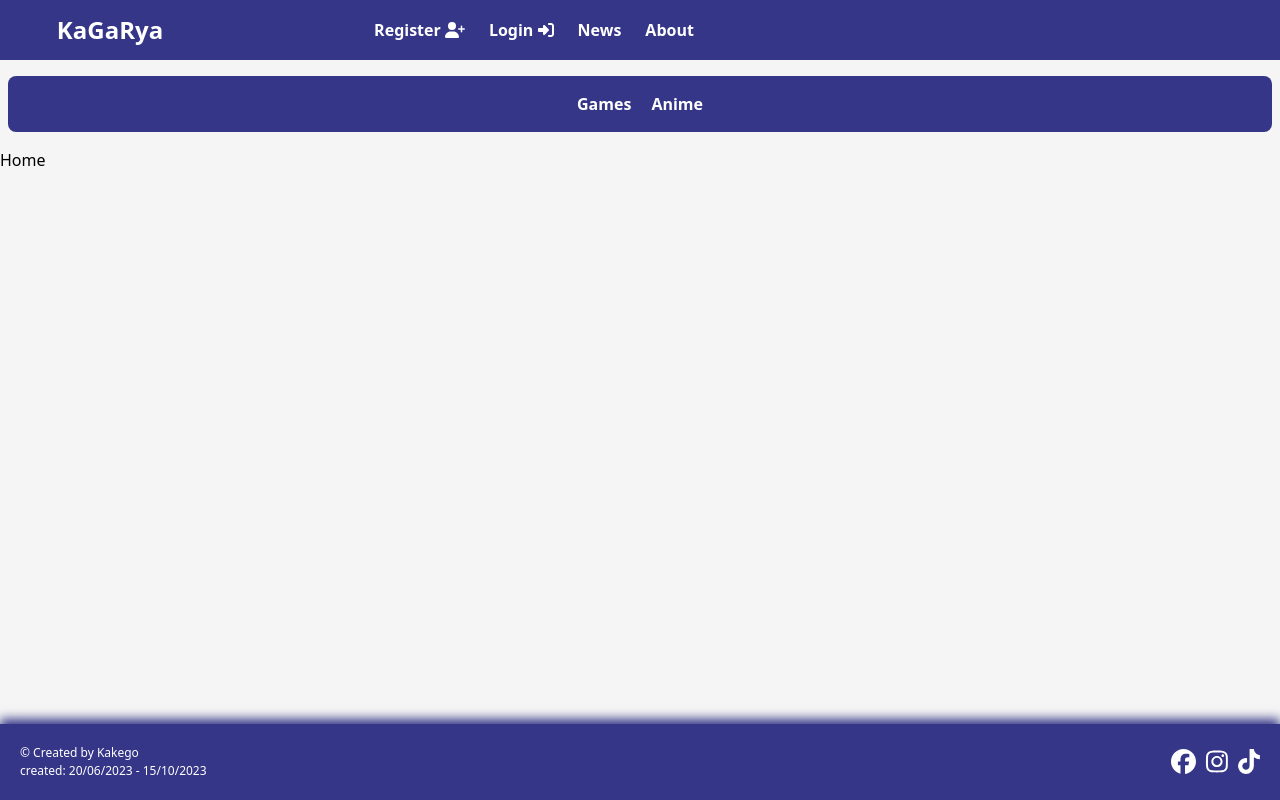
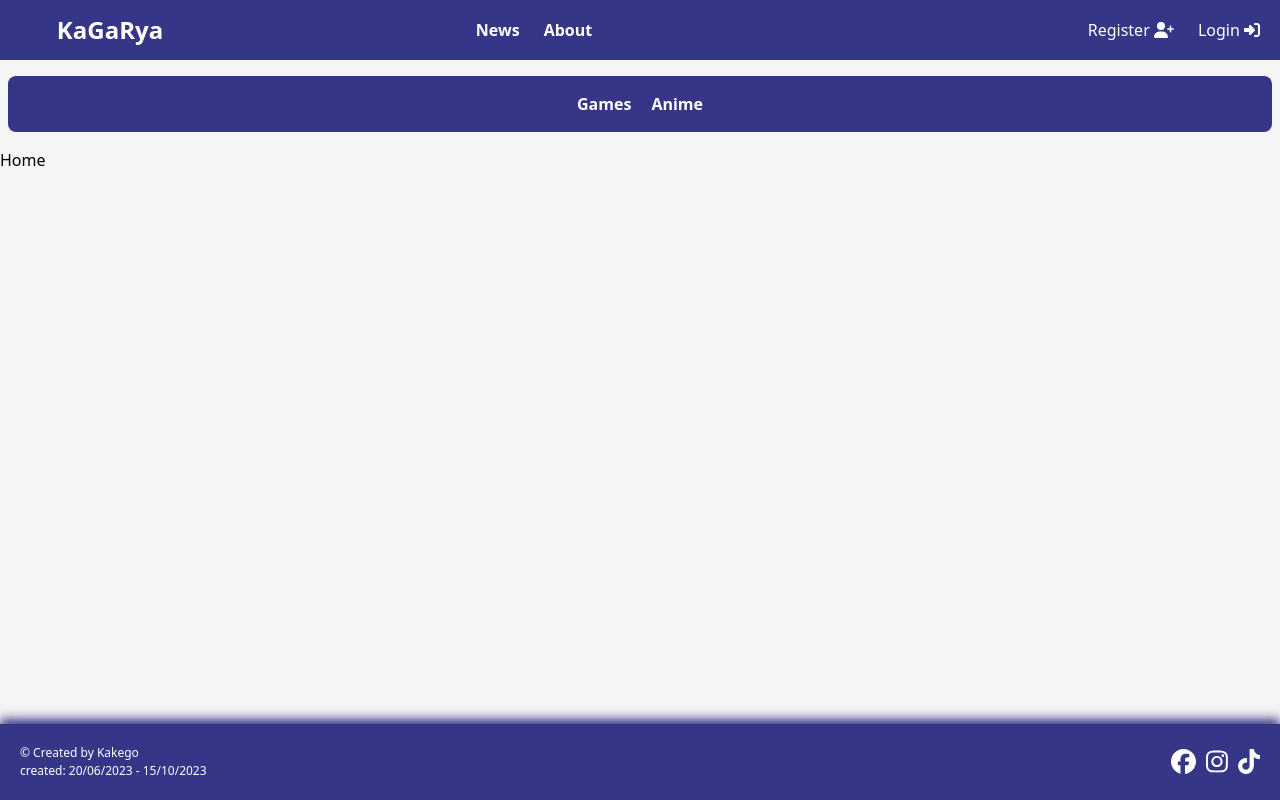
Before and after one commit to KaKeGo/KaGaRya, a React (Create React App) app: page / in a window 1280 px wide. Built offline with nearby package versions, Linux system fonts and the light colour scheme; no server answers.

Commit message:
Change directory for login and register link

```diff
--- a/src/containers/Navbar/Navbar.jsx
+++ b/src/containers/Navbar/Navbar.jsx
@@ -40,27 +40,6 @@ const Navbar = () => {
 
           <div>
             <ul className='inline-flex space-x-6'>
-            {isAuthenticated ? (
-              <li>
-              </li>
-            ) : (
-              <>
-                <li>
-                  <Link to='/register'>
-                    {isMobile ? <FontAwesomeIcon className='icon' icon={faUserPlus} size='lg' /> :
-                    <p className='icon'>Register <FontAwesomeIcon icon={faUserPlus}/></p>
-                    }
-                  </Link>
-                </li>
-                <li>
-                  <Link to='/login'>
-                    {isMobile ? <FontAwesomeIcon className='icon' icon={faRightToBracket} size='lg'/> :
-                    <p className='icon'>Login <FontAwesomeIcon icon={faRightToBracket} /></p>
-                    }
-                  </Link>
-                </li>
-              </>
-            )}
               <li className='icon'>
                 <Link to='/news'>News</Link>
               </li>
@@ -115,7 +94,22 @@ const Navbar = () => {
               )}
             </>
           ) : (
-            <></>
+            <>
+            <li>
+              <Link to='/register'>
+                {isMobile ? <FontAwesomeIcon className='icon' icon={faUserPlus} size='lg' /> :
+                <p className='icon'>Register <FontAwesomeIcon icon={faUserPlus}/></p>
+                }
+              </Link>
+            </li>
+            <li>
+              <Link to='/login'>
+                {isMobile ? <FontAwesomeIcon className='icon' icon={faRightToBracket} size='lg'/> :
+                <p className='icon'>Login <FontAwesomeIcon icon={faRightToBracket} /></p>
+                }
+              </Link>
+            </li>
+            </>
           )}
           </ul>
         </div>
```
